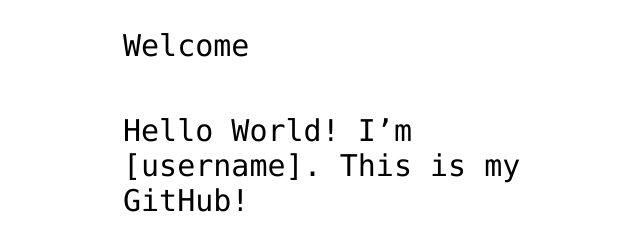
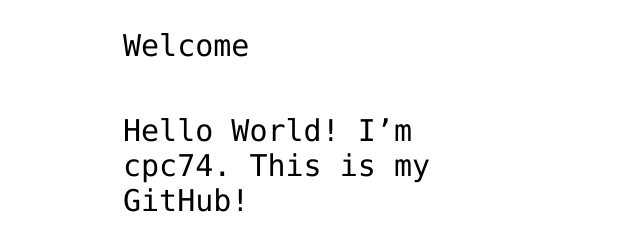
Before and after one commit to cpc74/cpc74.github.io, a plain HTML site: page index.html in a window 1280 px wide. Shown: the part 360-610 px from the top of the page, without its empty margins (317-957 px from the left). Drawn offline with Linux system fonts and the light colour scheme.

Commit message:
Update index.html

```diff
--- a/index.html
+++ b/index.html
@@ -13,7 +13,7 @@
 
 <!-- Change this code here by copy and pasting your template on line 15 -->
 <p>Welcome</p>
-<p>Hello World! I’m [username]. This is my GitHub!</p>
+<p>Hello World! I’m cpc74. This is my GitHub!</p>
 
 </body>
 </html>
```
